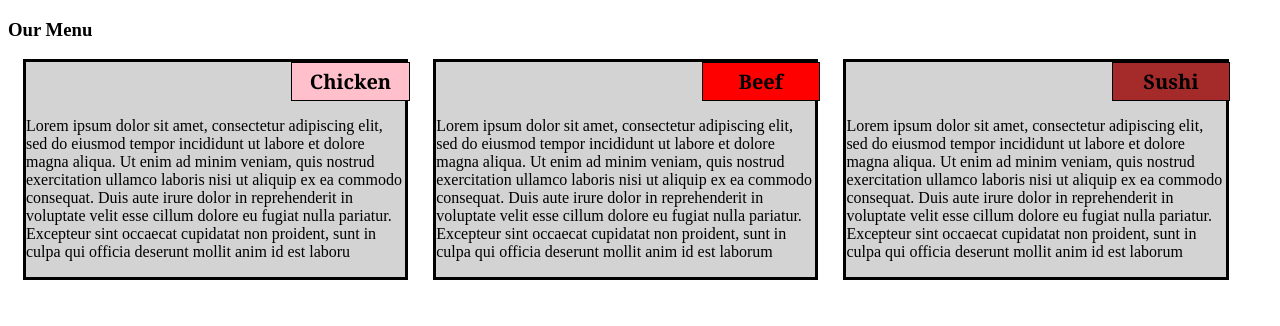
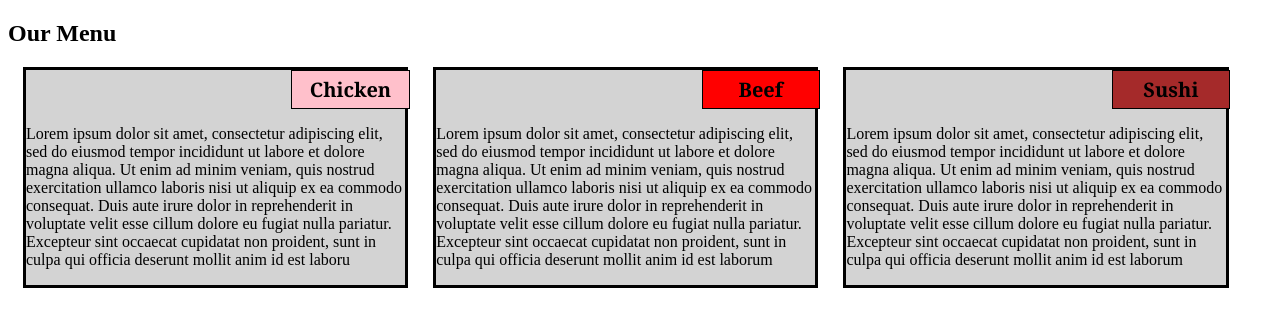
Before and after one commit to subhasree2/Coursera-Assignments, a plain HTML site: page mod2_solution/index.html in a window 1280 px wide. Drawn offline with Linux system fonts and the light colour scheme.

Commit message:
Update index.html

```diff
--- a/mod2_solution/index.html
+++ b/mod2_solution/index.html
@@ -6,7 +6,7 @@
     <meta name="viewport" content="width=device-width" , initial-scale="1">
 </head>
 <body>
-	<h3>Our Menu</h3>
+	<h2>Our Menu</h2>
 <section class="col-lg1 col-md1 col-sm1">
 <div id="sec1">Chicken</div>
 <p>Lorem ipsum dolor sit amet, consectetur  adipiscing elit, sed do eiusmod tempor incididunt ut labore et dolore magna aliqua. Ut enim ad minim veniam, quis nostrud exercitation ullamco laboris nisi ut aliquip ex ea commodo consequat. Duis aute irure dolor in reprehenderit in voluptate velit esse cillum dolore eu fugiat nulla pariatur. Excepteur sint occaecat cupidatat non proident, sunt in culpa qui officia deserunt mollit anim id est laboru</p>
```
